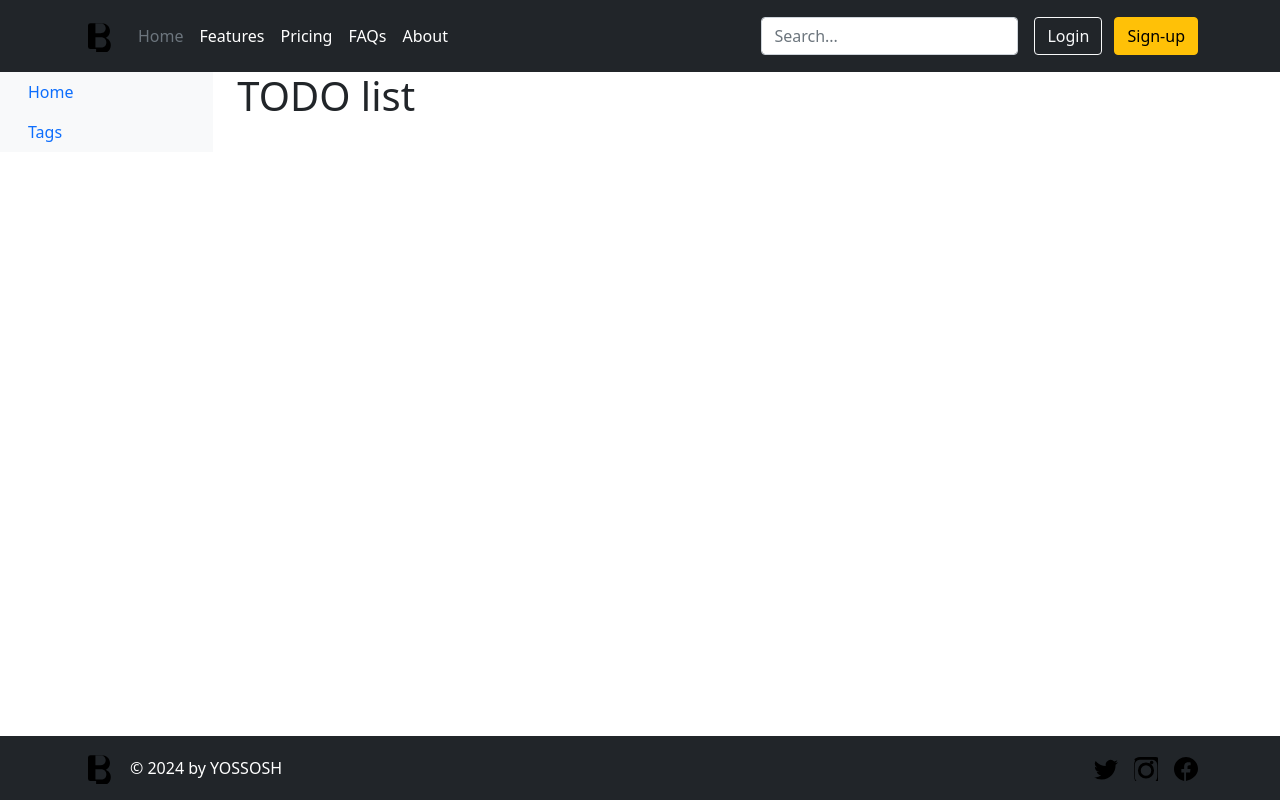
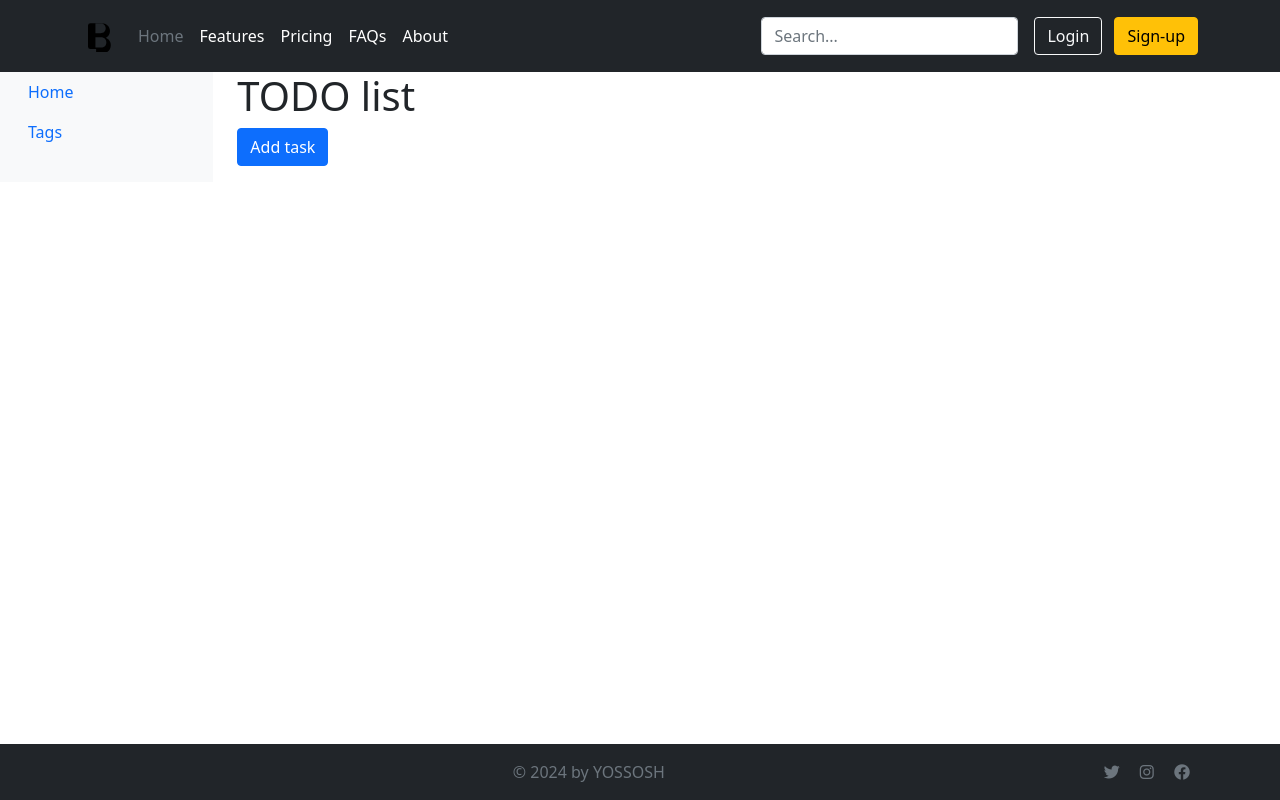
Before and after one commit to yossosh/Todo-list-Mini-Project, a Django app: page / in a window 1280 px wide. Run offline with Django 5.2, Linux system fonts and the light colour scheme; the visitor is signed in with stand-in values (Sample User, id 1); data that the repository does not hold is empty.

Commit message:
added CRUD operation for Task, forms and new templates

```diff
--- a/list/urls.py
+++ b/list/urls.py
@@ -3,6 +3,10 @@ from django.urls import path
 from .views import (
     home,
     TagListView,
+    TaskCreateView,
+    TaskUpdateView,
+    TaskDeleteView,
+    TaskToggleStatusView,
 )
 
 app_name = "list"
@@ -10,4 +14,12 @@ app_name = "list"
 urlpatterns = [
     path("", home, name="home"),
     path("tags/", TagListView.as_view(), name="tag_list"),
+    path("task/add/", TaskCreateView.as_view(), name="add_task"),
+    path("task/<int:pk>/update/", TaskUpdateView.as_view(), name="update_task"),
+    path("task/<int:pk>/delete/", TaskDeleteView.as_view(), name="delete_task"),
+    path(
+        "task/<int:pk>/toggle/",
+        TaskToggleStatusView.as_view(),
+        name="toggle_task_status",
+    ),
 ]
--- a/list/views.py
+++ b/list/views.py
@@ -2,8 +2,12 @@ from django.shortcuts import render
 from django.contrib.auth.decorators import login_required
 from django.views import generic
 from django.contrib.auth.mixins import LoginRequiredMixin
+from django.urls import reverse_lazy
+from django.shortcuts import get_object_or_404, redirect
 
 from .models import Tag, Task
+from .forms import TaskCreateForm, TaskUpdateForm
+
 
 @login_required
 def home(request):
@@ -15,3 +19,38 @@ class TagListView(LoginRequiredMixin, generic.ListView):
     model = Tag
     queryset = Tag.objects.order_by("id")
     context_object_name = "tags"
+
+
+class TaskListView(generic.ListView):
+    model = Task
+    queryset = Task.objects.all().order_by("is_done", "-created_at")
+    context_object_name = "tasks"
+    template_name = "list/home.html"
+
+
+class TaskCreateView(generic.CreateView):
+    model = Task
+    form_class = TaskCreateForm
+    template_name = "list/task_form.html"
+    success_url = reverse_lazy("home")
+
+
+class TaskUpdateView(generic.UpdateView):
+    model = Task
+    form_class = TaskUpdateForm
+    template_name = "list/task_form.html"
+    success_url = reverse_lazy("home")
+
+
+class TaskDeleteView(generic.DeleteView):
+    model = Task
+    template_name = "list/task_confirm_delete.html"
+    success_url = reverse_lazy("home")
+
+
+class TaskToggleStatusView(generic.View):
+    def post(self, request, *args, **kwargs):
+        task = get_object_or_404(Task, pk=self.kwargs["pk"])
+        task.is_done = not task.is_done
+        task.save()
+        return redirect("home")
--- a/static/css/styles.css
+++ b/static/list/css/styles.css
@@ -1,10 +1,12 @@
 html, body {
   height: 100%;
+  margin: 0;
 }
 
 body {
   display: flex;
   flex-direction: column;
+  min-height: 100vh;
 }
 
 .container-fluid {
@@ -13,6 +15,10 @@ body {
 
 .footer {
   flex-shrink: 0;
+  padding: 1rem;
+  background-color: #343a40;
+  color: white;
+  text-align: center;
 }
 
 .btn-group .btn {
@@ -20,7 +26,7 @@ body {
 }
 
 .fa-lg {
-    font-size: 1.5em;
+  font-size: 1.5em;
 }
 
 .list-group-item {
--- a/templates/base.html
+++ b/templates/base.html
@@ -1,26 +1,14 @@
 <!DOCTYPE html>
 <html lang="en">
 <head>
+  {% load static %}
   <meta charset="UTF-8">
   <meta name="viewport" content="width=device-width, initial-scale=1.0">
   <title>{% block title %}TODO List{% endblock %}</title>
   <link href="https://cdn.jsdelivr.net/npm/bootstrap@5.1.3/dist/css/bootstrap.min.css" rel="stylesheet">
+  <link rel="stylesheet" href="https://cdnjs.cloudflare.com/ajax/libs/font-awesome/6.0.0-beta3/css/all.min.css">
+  <link rel="stylesheet" href="{% static 'my_app/css/styles.css' %}">
   <script src="https://cdn.jsdelivr.net/npm/bootstrap@5.1.3/dist/js/bootstrap.bundle.min.js"></script>
-  <style>
-    html, body {
-      height: 100%;
-    }
-    body {
-      display: flex;
-      flex-direction: column;
-    }
-    .container-fluid {
-      flex: 1;
-    }
-    .footer {
-      flex-shrink: 0;
-    }
-  </style>
 </head>
 <body>
   <svg xmlns="http://www.w3.org/2000/svg" style="display: none;">
@@ -38,7 +26,7 @@
     </symbol>
   </svg>
   {% include "includes/header.html" %}
-  <div class="container-fluid">
+  <div class="container-fluid flex-grow-1">
     <div class="row">
       {% block sidebar %}
         {% include "includes/sidebar.html" %}
--- a/templates/includes/footer.html
+++ b/templates/includes/footer.html
@@ -1,15 +1,10 @@
 <footer class="footer mt-auto py-3 bg-dark text-white">
   <div class="container">
-    <div class="d-flex flex-wrap justify-content-between align-items-center">
-      <a href="/" class="d-flex align-items-center mb-3 mb-md-0 text-white text-decoration-none">
-        <svg class="bi me-2" width="40" height="32" role="img" aria-label="Bootstrap"><use xlink:href="#bootstrap"/></svg>
-        <span class="text-white">&copy; 2024 by YOSSOSH</span>
-      </a>
-      <ul class="nav col-md-4 justify-content-end list-unstyled d-flex">
-        <li class="ms-3"><a class="text-white" href="#"><svg class="bi" width="24" height="24"><use xlink:href="#twitter"/></svg></a></li>
-        <li class="ms-3"><a class="text-white" href="#"><svg class="bi" width="24" height="24"><use xlink:href="#instagram"/></svg></a></li>
-        <li class="ms-3"><a class="text-white" href="#"><svg class="bi" width="24" height="24"><use xlink:href="#facebook"/></svg></a></li>
-      </ul>
+    <span class="text-muted">&copy; 2024 by YOSSOSH</span>
+    <div class="float-end">
+      <a href="#" class="text-muted mx-2"><i class="fab fa-twitter"></i></a>
+      <a href="#" class="text-muted mx-2"><i class="fab fa-instagram"></i></a>
+      <a href="#" class="text-muted mx-2"><i class="fab fa-facebook"></i></a>
     </div>
   </div>
 </footer>
--- a/templates/list/home.html
+++ b/templates/list/home.html
@@ -4,16 +4,13 @@
 
 {% block content %}
 <h1>TODO list</h1>
-<ul class="list-group mt-3">
+<a href="{% url 'list:add_task' %}" class="btn btn-primary mb-3">Add task</a>
+<ul class="list-group">
     {% for task in tasks %}
-    <li class="list-group-item d-flex justify-content-between align-items-center">
+        <li class="list-group-item">
+            <div class="d-flex justify-content-between align-items-center">
                 <div>
                     <strong>{{ task.content }}</strong>
-        {% if task.is_done %}
-          <span class="badge bg-success">Done</span>
-        {% else %}
-          <span class="badge bg-danger">Not done</span>
-        {% endif %}
                     <div class="small text-muted">
                         Created: {{ task.created_at }}{% if task.deadline %}, Deadline: {{ task.deadline }}{% endif %}
                     </div>
@@ -21,6 +18,24 @@
                         Tags: {% for tag in task.tags.all %}{{ tag.name }} {% endfor %}
                     </div>
                 </div>
+                <div>
+                    {% if task.is_done %}
+                        <i class="fas fa-check-circle text-success fa-lg"></i>
+                    {% else %}
+                        <i class="fas fa-times-circle text-danger fa-lg"></i>
+                    {% endif %}
+                </div>
+            </div>
+            <div class="btn-group mt-2" role="group" aria-label="Basic example">
+                <a href="{% url 'list:update_task' task.pk %}" class="btn btn-sm btn-outline-secondary">Update</a>
+                <a href="{% url 'list:delete_task' task.pk %}" class="btn btn-sm btn-outline-danger">Delete</a>
+                <form method="post" action="{% url 'list:toggle_task_status' task.pk %}" style="display:inline;">
+                    {% csrf_token %}
+                    <button type="submit" class="btn btn-sm btn-outline-primary">
+                        {% if task.is_done %}Undo{% else %}Complete{% endif %}
+                    </button>
+                </form>
+            </div>
         </li>
     {% endfor %}
 </ul>
```
Also changed, not shown: todo_list/settings.py (+7 -0 lines). Lines whose indentation alone changed are shown as unchanged.
